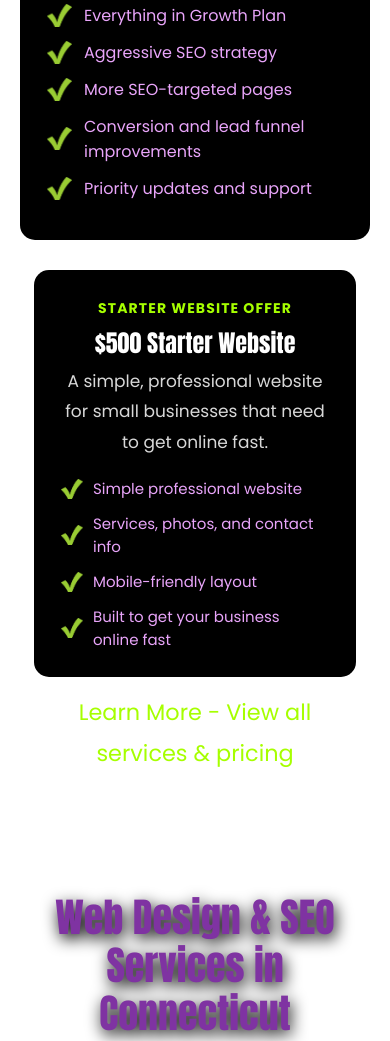
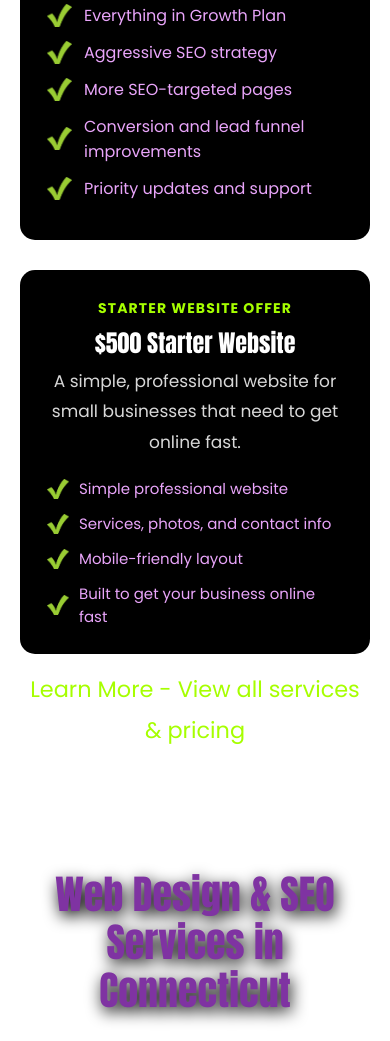
Before and after one commit to dcarrano72/mantis-digital-website, an Eleventy site: page src/index.njk in a window 390 px wide. Shown: the part 1905-2946 px from the top of the page. Built offline with nearby package versions, Linux system fonts and the light colour scheme; Eleventy itself is replaced by a stand-in of ours; files that its build step writes are made by us from their sources.

Commit message:
fixed starter promo width on mobile

```diff
--- a/src/assets/css/style.css
+++ b/src/assets/css/style.css
@@ -562,6 +562,11 @@ body::before {
     display: none;
     font-family: 'Anton', sans-serif;
   }
+  .phone-icon {
+  display: inline-block;
+  margin-right: 8px;
+  color: green;
+}
 
   /* Row 2 right: hamburger */
   .nav-toggle {
@@ -1050,6 +1055,14 @@ section {
   text-align: center;
   transition: border 0.3s ease, box-shadow 0.3s ease, transform 0.3s ease;
 }
+.starter-promo-box {
+  grid-column: 1 / -1;
+}
+
+.starter-promo-inner {
+  max-width: 900px;
+  margin: 0 auto;
+}
 
 .starter-promo-box:hover {
   border: 2px solid #a6ff00;
--- a/src/index.njk
+++ b/src/index.njk
@@ -76,7 +76,7 @@ description: Web design and SEO services for contractors and small businesses. G
 </section>
 
 <section class="starter-promo" style="margin-top: 0; padding-top: 0;">
-  <div class="section-inner-container">
+  <div class="starter-promo-inner">
 
     <div class="starter-promo-box">
 
@@ -97,13 +97,11 @@ description: Web design and SEO services for contractors and small businesses. G
 
     </div>
 
-    <p style="margin-top:15px; text-align: center;">
+  </div>
+
+  <p style="margin-top:15px; text-align: center;">
     <a href="/prices-and-services/" style="color:#a6ff00;">Learn More - View all services & pricing</a>
   </p>
-
-  </div>
-
-
 </section>
 
 <section class="section-one-column">
```
Also changed, not shown: src/_includes/partials/header.njk (+5 -2 lines).
